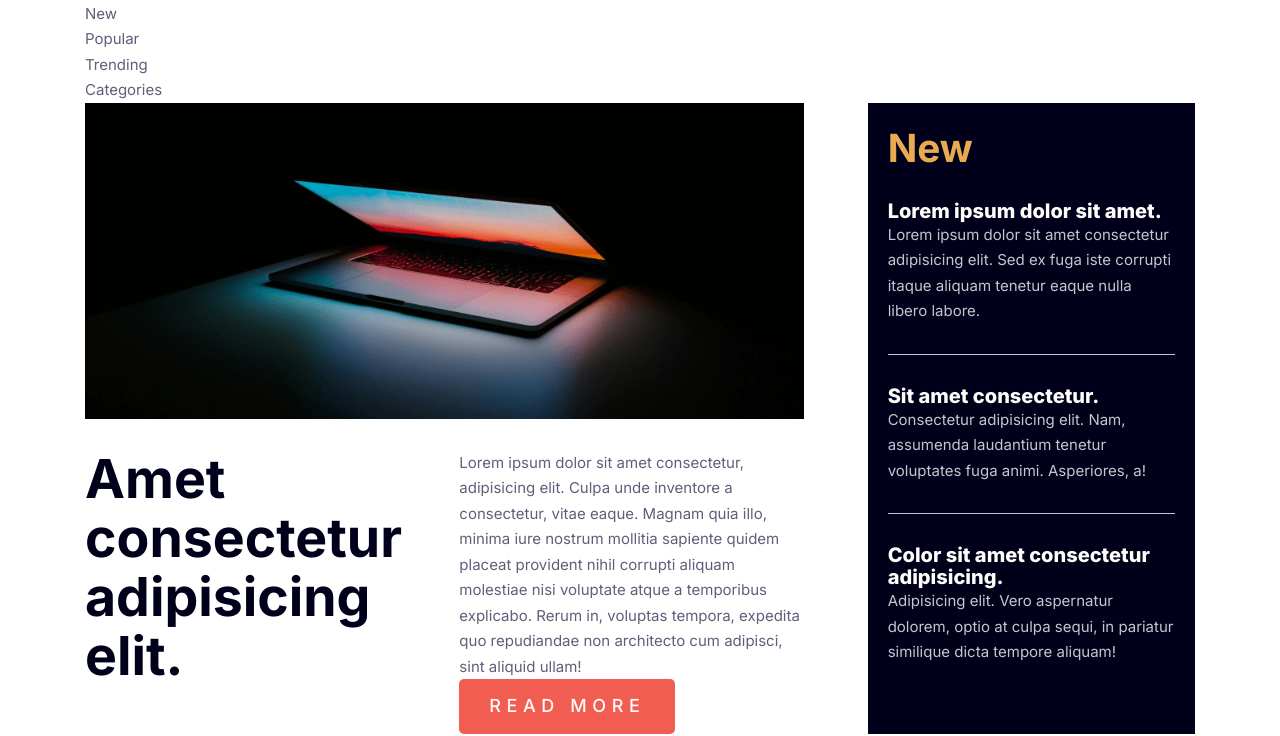
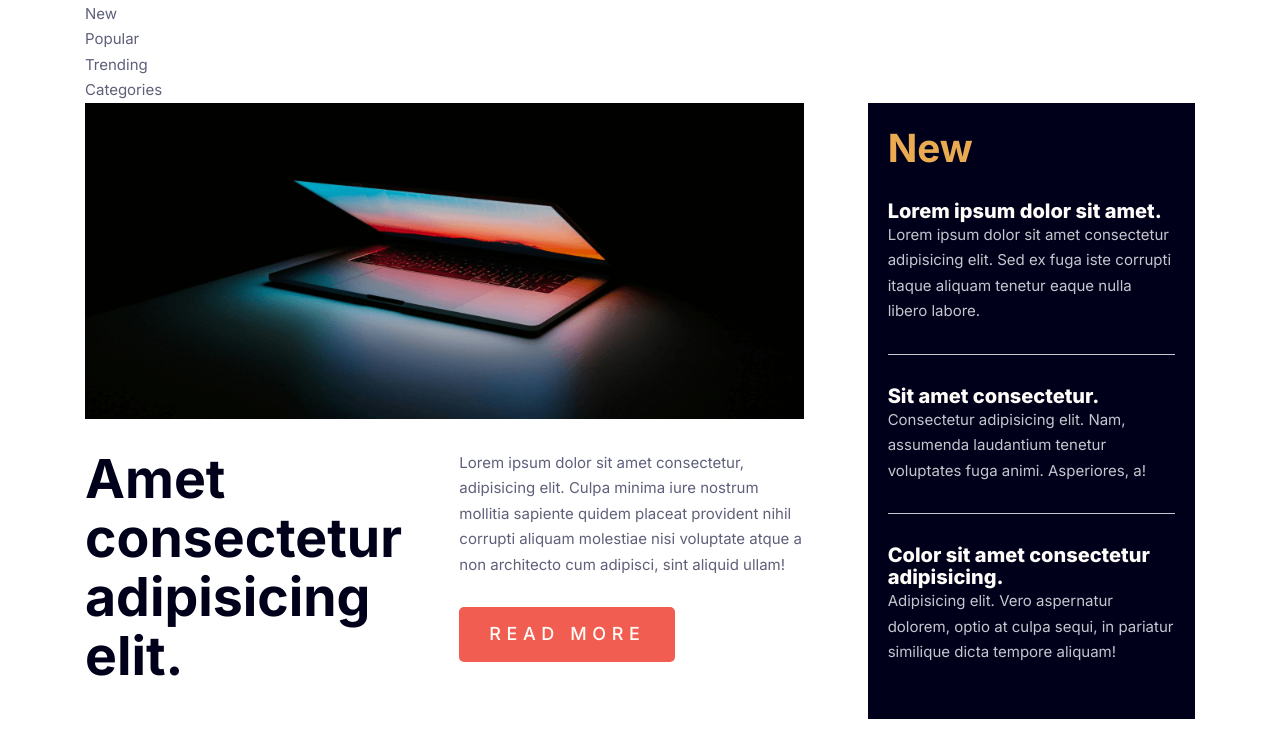
Before and after one commit to Nikita-Hsieh/news-home, a website built with Vite: page index.html in a window 1280 px wide. Shown: the part 77-813 px from the top of the page. Built offline with nearby package versions, Linux system fonts and the light colour scheme.

Commit message:
style adjust

```diff
--- a/index.html
+++ b/index.html
@@ -59,11 +59,9 @@
 					<div class="feature__description">
 						<p>
 							Lorem ipsum dolor sit amet consectetur, adipisicing elit. Culpa
-							unde inventore a consectetur, vitae eaque. Magnam quia illo,
 							minima iure nostrum mollitia sapiente quidem placeat provident
-							nihil corrupti aliquam molestiae nisi voluptate atque a temporibus
-							explicabo. Rerum in, voluptas tempora, expedita quo repudiandae
-							non architecto cum adipisci, sint aliquid ullam!
+							nihil corrupti aliquam molestiae nisi voluptate atque a non
+							architecto cum adipisci, sint aliquid ullam!
 						</p>
 						<a class="feature__button" href="">Read More</a>
 					</div>
--- a/scss/components/_blog.scss
+++ b/scss/components/_blog.scss
@@ -7,6 +7,7 @@
 	@media (width >= 1110px) {
 		grid-template-columns: subgrid;
 		grid-column: 1 / -1;
+		padding-top: 2.5rem;
 	}
 
 	&__item {
--- a/scss/components/_feature.scss
+++ b/scss/components/_feature.scss
@@ -27,6 +27,13 @@
 	}
 
 	&__description {
+		display: flex;
+		flex-direction: column;
+		align-items: start;
+
+		p {
+			margin-bottom: 1.875rem;
+		}
 	}
 
 	&__button {
```
